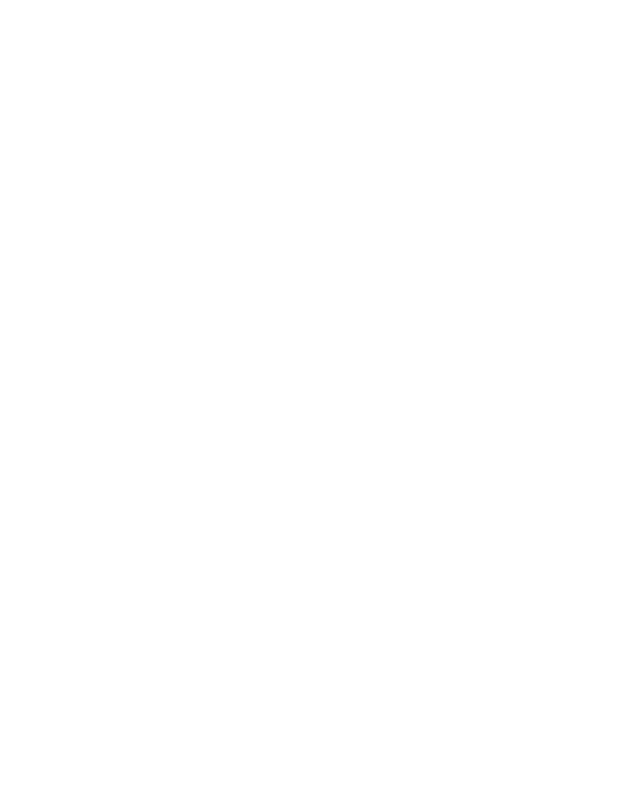
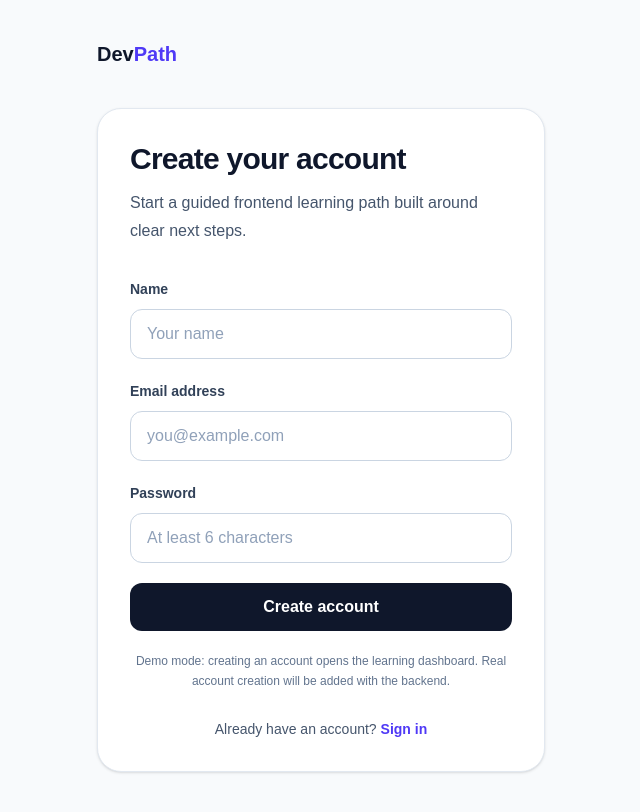
Before and after one commit to gunguncodes/DevPath, a React (Vite) app in the folder Frontend/devpath-ui/: page /sign-up in a window 1280 px wide. Before the commit this address had no page. Shown: the whole page, without its empty margins (319-959 px from the left). Built offline with nearby package versions, Linux system fonts and the light colour scheme.

Commit message:
feat: add demo sign in and sign up screens

```diff
--- a/Frontend/devpath-ui/src/App.jsx
+++ b/Frontend/devpath-ui/src/App.jsx
@@ -8,6 +8,8 @@
 import { roadmap } from "./data/roadmap";
 import { completeLesson } from "./utils/learningProgress";
 import Landing from "./pages/Landing";
+import SignIn from "./pages/SignIn";
+import SignUp from "./pages/SignUp";
 import {
   loadLearningPath,
   saveLearningPath,
@@ -55,6 +57,8 @@
 
         <Route path="/roadmap" element={<Roadmap roadmap={learningPath} />} />
         <Route path="/profile" element={<Profile roadmap={learningPath} onResetProgress={handleResetProgress} />} />
+        <Route path="/sign-in" element={<SignIn />}/>
+        <Route path="/sign-up" element={<SignUp />}/>
       </Routes>
     </BrowserRouter>
   );
--- /dev/null
+++ b/Frontend/devpath-ui/src/components/auth/AuthLayout.jsx
@@ -0,0 +1,42 @@
+import { Link } from "react-router-dom";
+
+function AuthLayout({
+  title,
+  description,
+  children,
+  footerText,
+  footerLinkText,
+  footerLinkTo,
+}) {
+  return (
+    <main className="min-h-screen bg-slate-50 px-6 py-10">
+      <div className="mx-auto flex min-h-[calc(100vh-80px)] max-w-md flex-col justify-center">
+        <Link to="/" className="text-xl font-bold text-slate-900">
+          Dev<span className="text-indigo-600">Path</span>
+        </Link>
+
+        <section className="mt-10 rounded-3xl border border-slate-200 bg-white p-8 shadow-sm">
+          <h1 className="text-3xl font-bold tracking-tight text-slate-900">
+            {title}
+          </h1>
+
+          <p className="mt-3 leading-7 text-slate-600">{description}</p>
+
+          <div className="mt-8">{children}</div>
+
+          <p className="mt-7 text-center text-sm text-slate-600">
+            {footerText}{" "}
+            <Link
+              to={footerLinkTo}
+              className="font-semibold text-indigo-600 hover:text-indigo-700"
+            >
+              {footerLinkText}
+            </Link>
+          </p>
+        </section>
+      </div>
+    </main>
+  );
+}
+
+export default AuthLayout;
--- a/Frontend/devpath-ui/src/components/landing/PublicNavbar.jsx
+++ b/Frontend/devpath-ui/src/components/landing/PublicNavbar.jsx
@@ -18,12 +18,21 @@
           </a>
         </div>
 
-        <Link
-          to="/app"
-          className="rounded-xl bg-slate-900 px-4 py-2.5 text-sm font-semibold text-white hover:bg-slate-800"
-        >
-          Open demo
-        </Link>
+        <div className="flex items-center gap-4">
+          <Link
+            to="/sign-in"
+            className="text-sm font-semibold text-slate-700 hover:text-slate-900"
+          >
+            Sign in
+          </Link>
+
+          <Link
+            to="/sign-up"
+            className="rounded-xl bg-slate-900 px-4 py-2.5 text-sm font-semibold text-white hover:bg-slate-800"
+          >
+            Get started
+          </Link>
+        </div>
       </nav>
     </header>
   );
--- /dev/null
+++ b/Frontend/devpath-ui/src/pages/SignIn.jsx
@@ -0,0 +1,71 @@
+import { useNavigate } from "react-router-dom";
+import AuthLayout from "../components/auth/AuthLayout";
+
+function SignIn() {
+  const navigate = useNavigate();
+
+  function handleSubmit(event) {
+    event.preventDefault();
+    navigate("/app");
+  }
+
+  return (
+    <AuthLayout
+      title="Welcome back"
+      description="Continue your learning journey from where you left off."
+      footerText="New to DevPath?"
+      footerLinkText="Create an account"
+      footerLinkTo="/sign-up"
+    >
+      <form onSubmit={handleSubmit} className="space-y-5">
+        <div>
+          <label
+            htmlFor="email"
+            className="text-sm font-semibold text-slate-700"
+          >
+            Email address
+          </label>
+
+          <input
+            id="email"
+            type="email"
+            required
+            placeholder="you@example.com"
+            className="mt-2 w-full rounded-xl border border-slate-300 px-4 py-3 text-slate-900 outline-none placeholder:text-slate-400 focus:border-indigo-500"
+          />
+        </div>
+
+        <div>
+          <label
+            htmlFor="password"
+            className="text-sm font-semibold text-slate-700"
+          >
+            Password
+          </label>
+
+          <input
+            id="password"
+            type="password"
+            required
+            placeholder="Enter your password"
+            className="mt-2 w-full rounded-xl border border-slate-300 px-4 py-3 text-slate-900 outline-none placeholder:text-slate-400 focus:border-indigo-500"
+          />
+        </div>
+
+        <button
+          type="submit"
+          className="w-full rounded-xl bg-slate-900 py-3 font-semibold text-white hover:bg-slate-800"
+        >
+          Sign in
+        </button>
+
+        <p className="text-center text-xs leading-5 text-slate-500">
+          Demo mode: submitting this form opens the learning dashboard. Real
+          authentication will be added with the backend.
+        </p>
+      </form>
+    </AuthLayout>
+  );
+}
+
+export default SignIn;
--- /dev/null
+++ b/Frontend/devpath-ui/src/pages/SignUp.jsx
@@ -0,0 +1,89 @@
+import { useNavigate } from "react-router-dom";
+import AuthLayout from "../components/auth/AuthLayout";
+
+function SignUp() {
+  const navigate = useNavigate();
+
+  function handleSubmit(event) {
+    event.preventDefault();
+    navigate("/app");
+  }
+
+  return (
+    <AuthLayout
+      title="Create your account"
+      description="Start a guided frontend learning path built around clear next steps."
+      footerText="Already have an account?"
+      footerLinkText="Sign in"
+      footerLinkTo="/sign-in"
+    >
+      <form onSubmit={handleSubmit} className="space-y-5">
+        <div>
+          <label
+            htmlFor="name"
+            className="text-sm font-semibold text-slate-700"
+          >
+            Name
+          </label>
+
+          <input
+            id="name"
+            type="text"
+            required
+            placeholder="Your name"
+            className="mt-2 w-full rounded-xl border border-slate-300 px-4 py-3 text-slate-900 outline-none placeholder:text-slate-400 focus:border-indigo-500"
+          />
+        </div>
+
+        <div>
+          <label
+            htmlFor="email"
+            className="text-sm font-semibold text-slate-700"
+          >
+            Email address
+          </label>
+
+          <input
+            id="email"
+            type="email"
+            required
+            placeholder="you@example.com"
+            className="mt-2 w-full rounded-xl border border-slate-300 px-4 py-3 text-slate-900 outline-none placeholder:text-slate-400 focus:border-indigo-500"
+          />
+        </div>
+
+        <div>
+          <label
+            htmlFor="password"
+            className="text-sm font-semibold text-slate-700"
+          >
+            Password
+          </label>
+
+          <input
+            id="password"
+            type="password"
+            required
+            minLength="6"
+            placeholder="At least 6 characters"
+            className="mt-2 w-full rounded-xl border border-slate-300 px-4 py-3 text-slate-900 outline-none placeholder:text-slate-400 focus:border-indigo-500"
+          />
+        </div>
+
+        <button
+          type="submit"
+          className="w-full rounded-xl bg-slate-900 py-3 font-semibold text-white hover:bg-slate-800"
+        >
+          Create account
+        </button>
+
+        <p className="text-center text-xs leading-5 text-slate-500">
+          Demo mode: creating an account opens the learning dashboard. Real
+          account creation will be added with the backend.
+        </p>
+      </form>
+    </AuthLayout>
+  );
+}
+
+export default SignUp;
```
